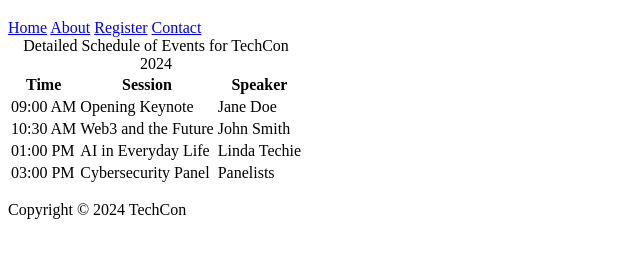
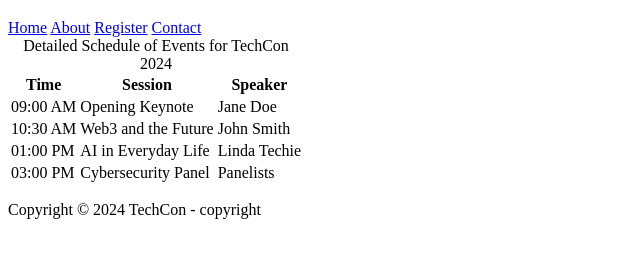
Before and after one commit to reedge-tech/TechCon_HTML, a plain HTML site: page techcon_website/schedule.html in a window 1280 px wide. Shown: the part 61-318 px from the top of the page, without its empty margins (0-640 px from the left). Drawn offline with Linux system fonts and the light colour scheme.

Commit message:
Fix: footer now includes the word copyright

```diff
--- a/techcon_website/schedule.html
+++ b/techcon_website/schedule.html
@@ -51,9 +51,10 @@
     </table>
   </main>
 
-  <footer>
-    <p>Copyright &copy; 2024 TechCon</p>
-  </footer>
 
-</body>
+
+</body><footer>
+  <p>Copyright © 2024 TechCon - copyright</p>
+</footer>
+
 </html>
```
